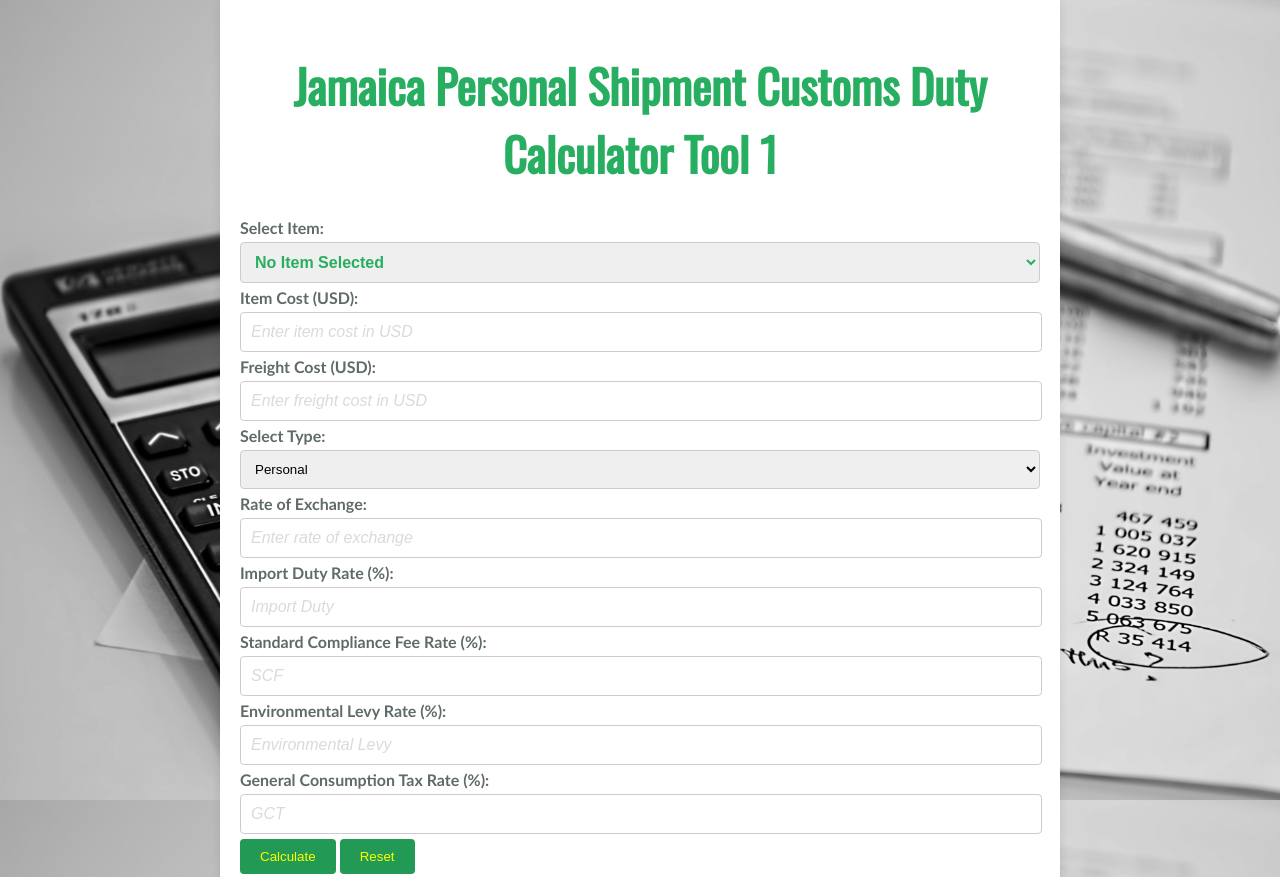
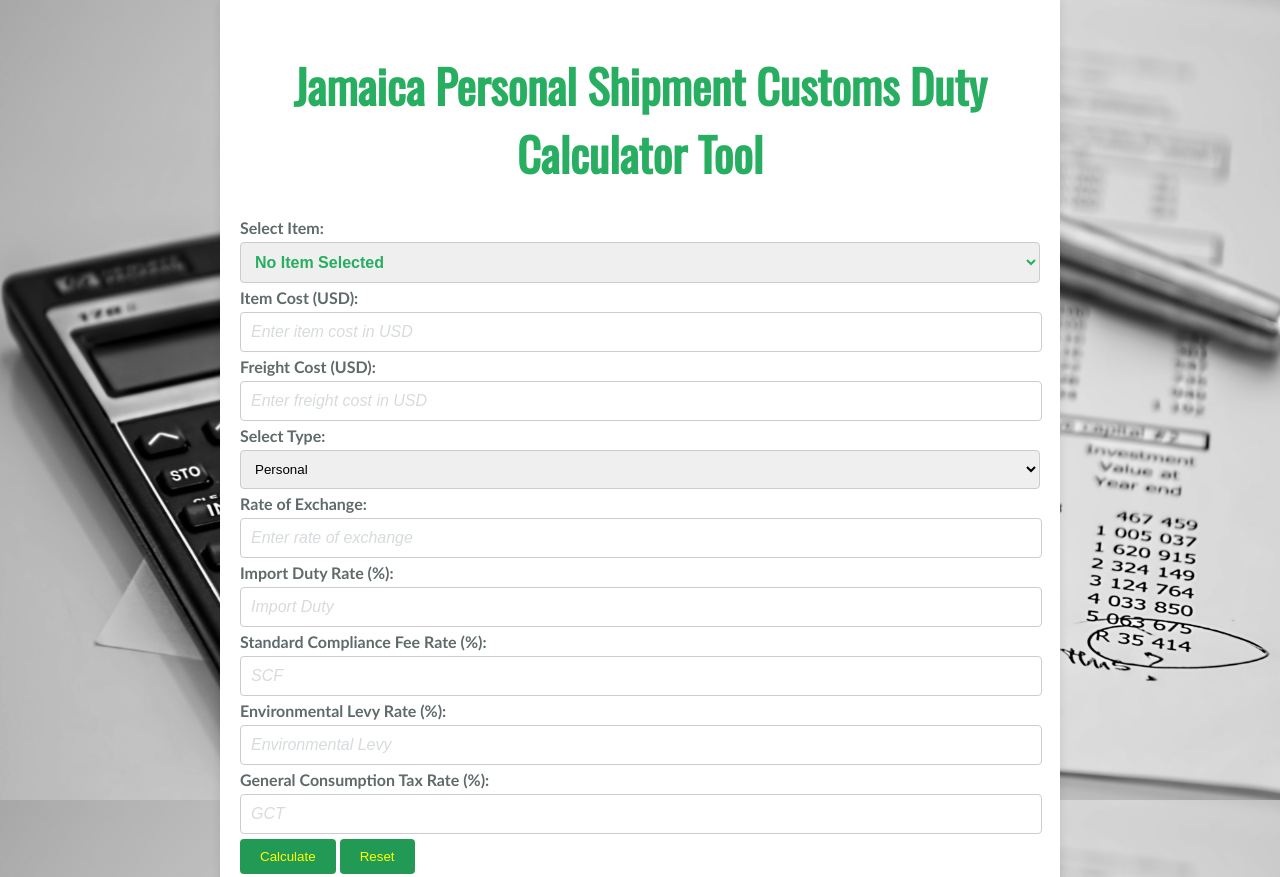
Before and after one commit to RicardoWheeler/DutyCalculator, a plain HTML site: page index.html in a window 1280 px wide. Shown: the top 877 px of the page. Drawn offline with nearby package versions, Linux system fonts and the light colour scheme.

Commit message:
Update index.html

```diff
--- a/index.html
+++ b/index.html
@@ -121,7 +121,7 @@ input::placeholder {
 <body>
 
 <div class="container">
-  <h1>Jamaica Personal Shipment Customs Duty Calculator Tool 1</h1>
+  <h1>Jamaica Personal Shipment Customs Duty Calculator Tool</h1>
 
   <form id="calculator-form">
 
```
